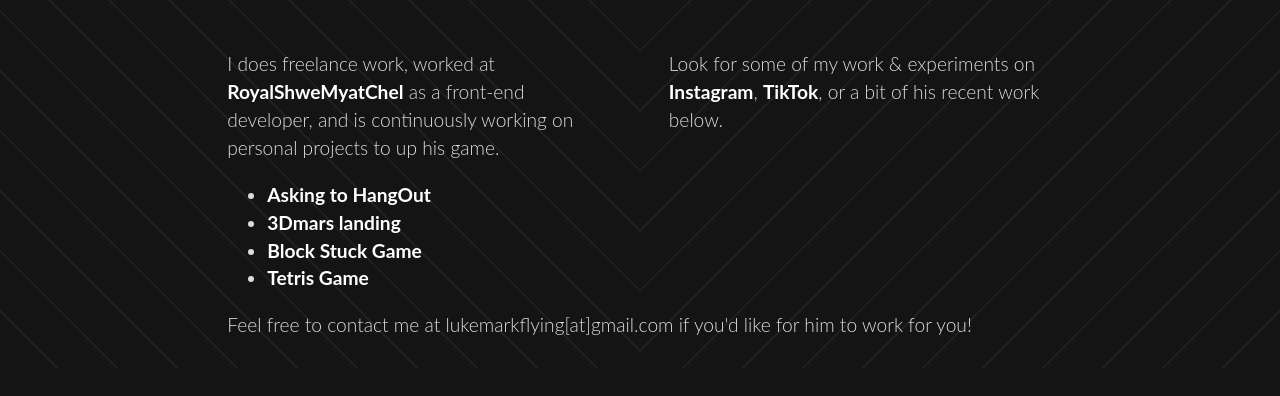
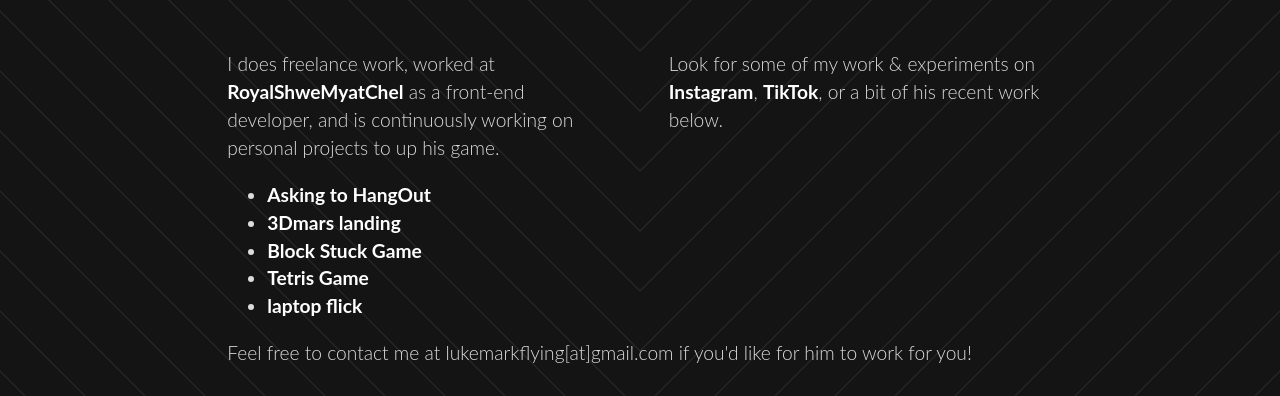
Before and after one commit to LukeMark12/personalwebpage, a plain HTML site: page index.html in a window 1280 px wide. Shown: the part 505-901 px from the top of the page. Before the commit the page ends 873 px from the top, so only its background shows below. Drawn offline with Linux system fonts and the light colour scheme.

Commit message:
Update index.html

```diff
--- a/index.html
+++ b/index.html
@@ -174,6 +174,7 @@ body { font-size: 1em;}
               <li><a href="https://lukemark12.github.io/3d-mars-landing/">3Dmars landing</a></li>
               <li><a href="https://lukemark12.github.io/JavaScript-Stack-Game/">Block Stuck Game</a></li>
               <li><a href="https://lukemark12.github.io/Tetris-Game/">Tetris Game</a></li>
+              <li><a href="https://lukemark12.github.io/css-scrollbook/">laptop flick</a></li>
             </ul>
             <p>
               Feel free to contact me at lukemarkflying[at]gmail.com if you'd like for him to work for you!
```
